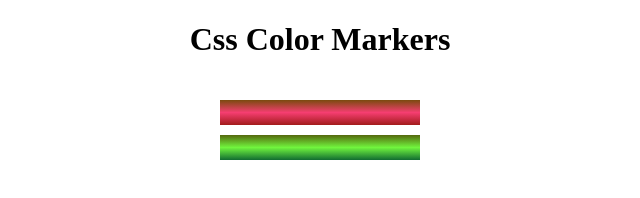
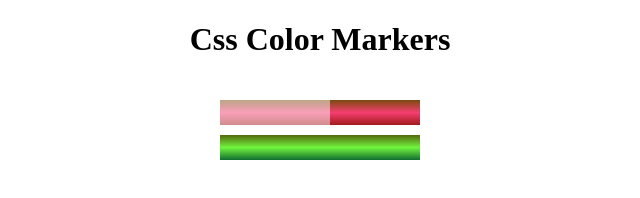
Before and after one commit to Okubasufrank/Color-Makers, a plain HTML site: page index.html in a window 1280 px wide. Shown: the whole page, without its empty margins (320-960 px from the left). Drawn offline with Linux system fonts and the light colour scheme.

Commit message:
added oppacity to 0.5 and changed bg-color

```diff
--- a/stye.css
+++ b/stye.css
@@ -28,4 +28,6 @@ h1 {
 .sleeve{
     width: 110px;
     height: 25px;
+    background-color: #ffffff;
+    opacity: 0.5;
 }
```
